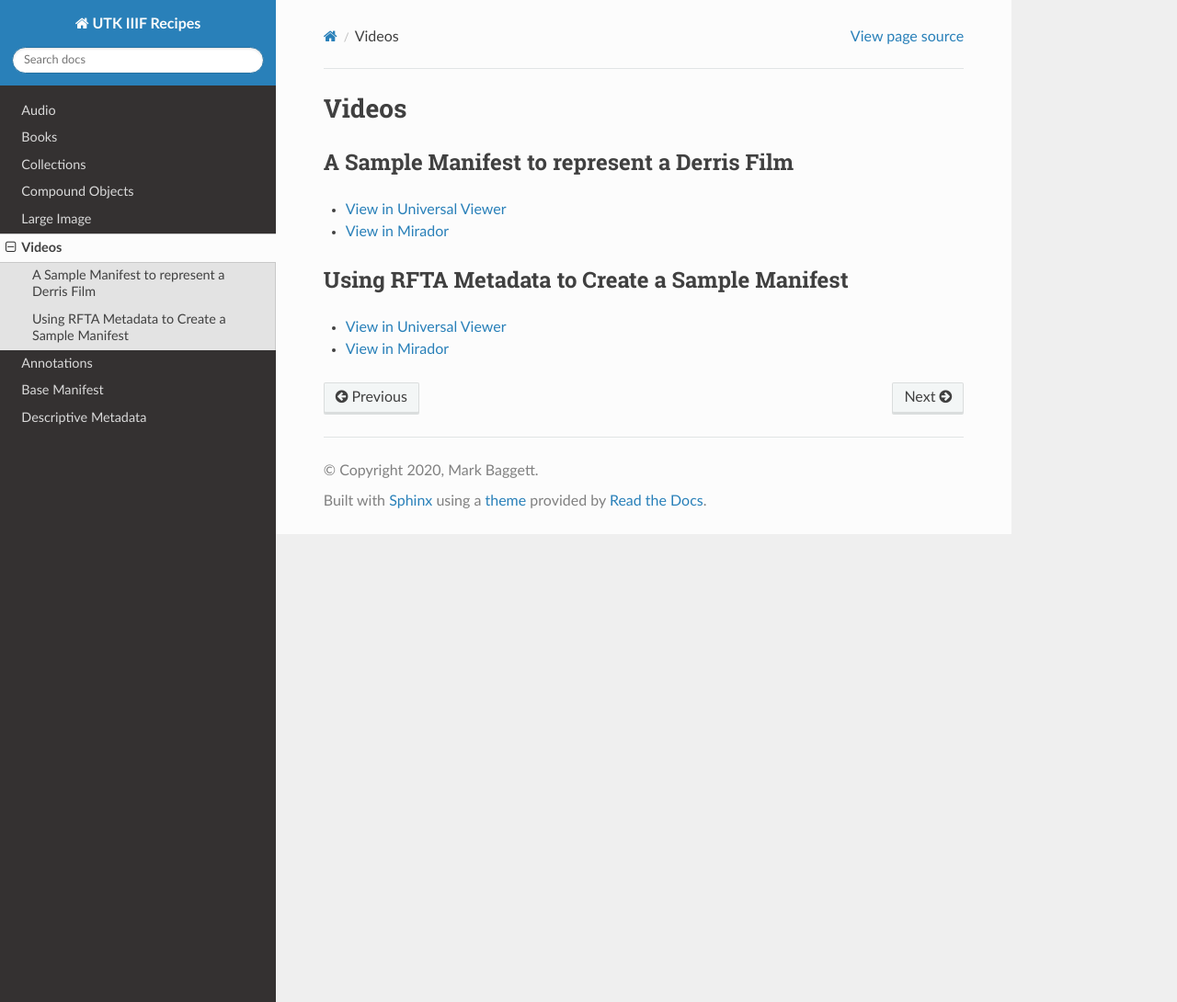
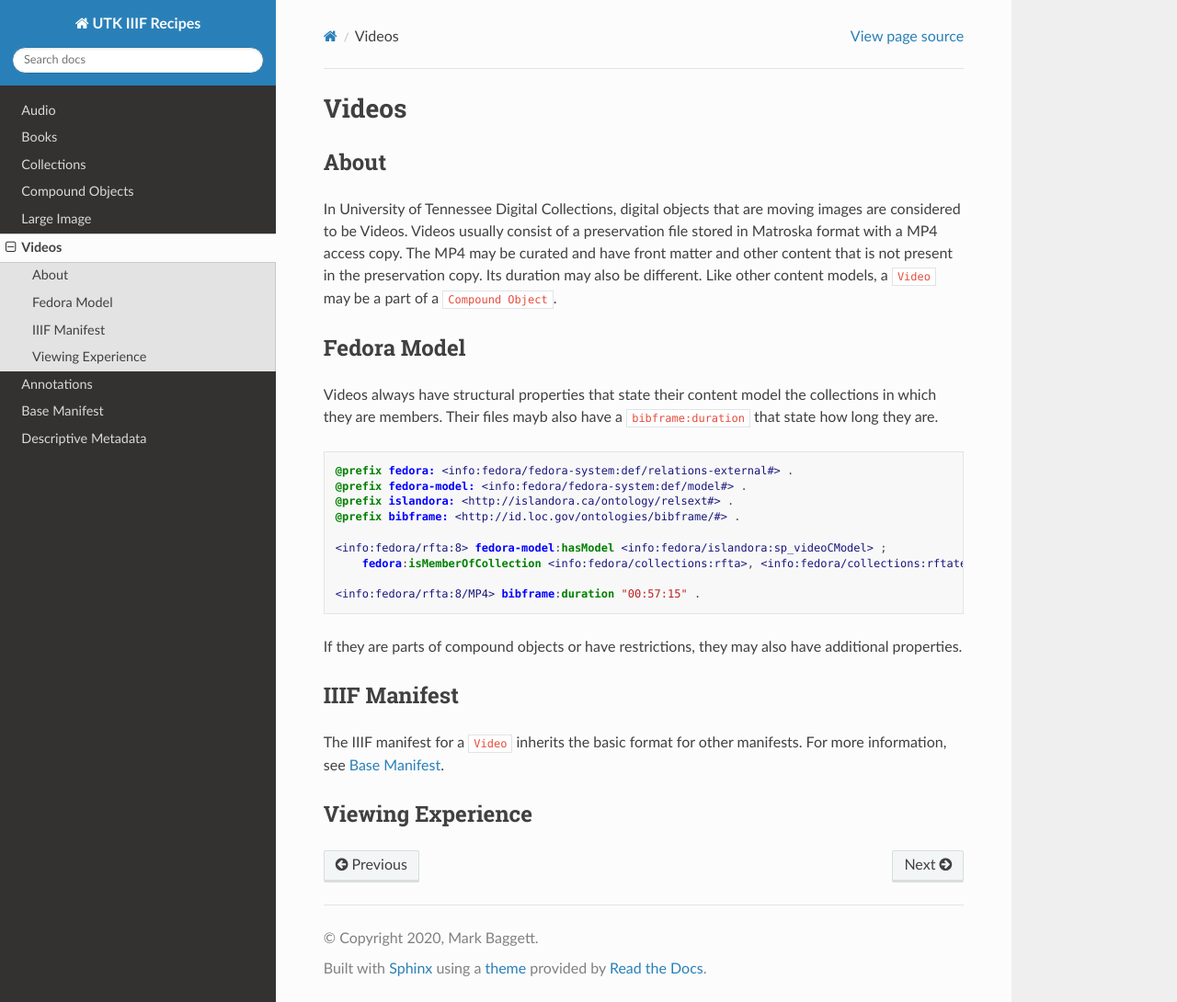
Before and after one commit to markpbaggett/utk_iiif_recipes, a Sphinx documentation site: the page built from docs/source/contents/video.rst, in a window 1280 px wide and 1090 px high. Shown: the whole window at 92% size. Built offline with Sphinx 7.4.7 and the Read the Docs theme 2.0.0, drawn with Linux system fonts in a browser that asks for light colours.

Commit message:
Init video.

```diff
--- a/docs/source/contents/video.rst
+++ b/docs/source/contents/video.rst
@@ -1,14 +1,40 @@
 Videos
 ======
 
-A Sample Manifest to represent a Derris Film
---------------------------------------------
+About
+-----
 
-* `View in Universal Viewer <https://uv-v3.netlify.app/#?c=&m=&s=&cv=&manifest=https://raw.githubusercontent.com/utkdigitalinitiatives/utk_iiif_recipes/main/raw_manifests/basic_video.json>`_
-* `View in Mirador <https://projectmirador.org/embed/?iiif-content=https://raw.githubusercontent.com/markpbaggett/utk_iiif_recipes/main/raw_manifests/basic_video.json>`_
+In University of Tennessee Digital Collections, digital objects that are moving images are considered to be Videos. Videos
+usually consist of a preservation file stored in Matroska format with a MP4 access copy.  The MP4 may be curated and have
+front matter and other content that is not present in the preservation copy. Its duration may also be different.  Like
+other content models, a :code:`Video` may be a part of a :code:`Compound Object`.
 
-Using RFTA Metadata to Create a Sample Manifest
------------------------------------------------
+Fedora Model
+------------
 
-* `View in Universal Viewer <https://uv-v3.netlify.app/#?c=&m=&s=&cv=&manifest=https://raw.githubusercontent.com/utkdigitalinitiatives/utk_iiif_recipes/main/raw_manifests/rfta_video.json>`_
-* `View in Mirador <https://projectmirador.org/embed/?iiif-content=https://raw.githubusercontent.com/markpbaggett/utk_iiif_recipes/main/raw_manifests/rfta_video.json>`_
+Videos always have structural properties that state their content model the collections in which they are members.  Their
+files mayb also have a :code:`bibframe:duration` that state how long they are.
+
+.. code-block:: turtle
+
+    @prefix fedora: <info:fedora/fedora-system:def/relations-external#> .
+    @prefix fedora-model: <info:fedora/fedora-system:def/model#> .
+    @prefix islandora: <http://islandora.ca/ontology/relsext#> .
+    @prefix bibframe: <http://id.loc.gov/ontologies/bibframe/#> .
+
+    <info:fedora/rfta:8> fedora-model:hasModel <info:fedora/islandora:sp_videoCModel> ;
+        fedora:isMemberOfCollection <info:fedora/collections:rfta>, <info:fedora/collections:rftatest> .
+
+    <info:fedora/rfta:8/MP4> bibframe:duration "00:57:15" .
+
+If they are parts of compound objects or have restrictions, they may also have additional properties.
+
+
+IIIF Manifest
+-------------
+
+The IIIF manifest for a :code:`Video` inherits the basic format for other manifests. For more information, see
+:ref:`Base Manifest Properties`.
+
+Viewing Experience
+------------------
```
